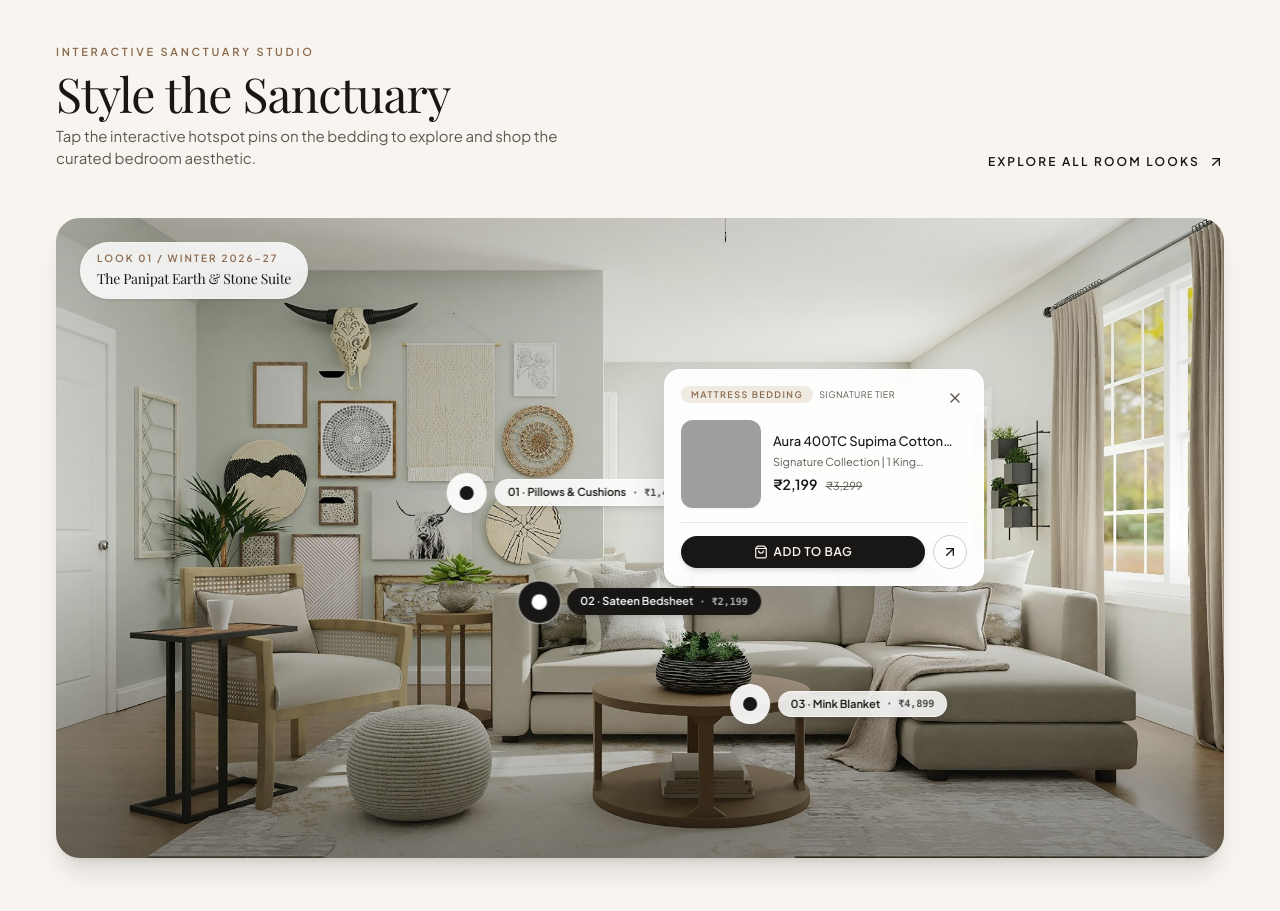
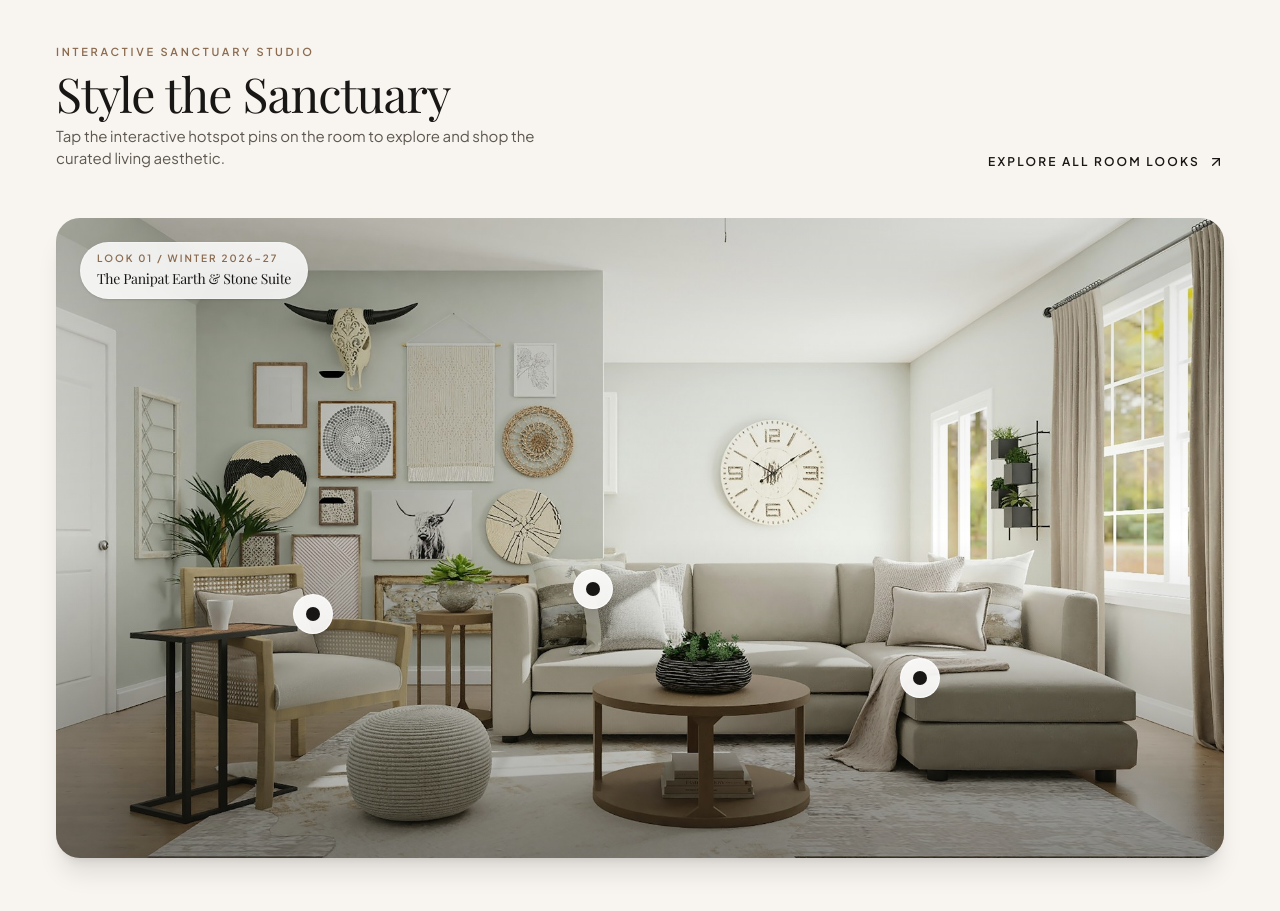
Before and after one commit to viscos13/avaas, a Next.js app: page / in a window 1280 px wide. Shown: the part 2400-3311 px from the top of the page. Built offline with nearby package versions, Linux system fonts and the light colour scheme; grey boxes are pictures that could not be loaded.

Commit message:
feat: restore original living room scene, remove permanent hotspot text labels, and open card only on user click

```diff
--- a/components/ShopTheRoom.tsx
+++ b/components/ShopTheRoom.tsx
@@ -1,58 +1,67 @@
 "use client";
 
-import React, { useState } from "react";
+import React, { useState, useRef, useEffect } from "react";
 import Image from "next/image";
 import Link from "next/link";
 import { PRODUCTS } from "@/data/products";
 import { useCart } from "@/context/CartContext";
 import { formatINR } from "@/lib/utils";
-import { Plus, X, ShoppingBag, ArrowUpRight, Check } from "lucide-react";
+import { X, ShoppingBag, ArrowUpRight, Check } from "lucide-react";
 import { motion, AnimatePresence } from "framer-motion";
 
 interface HotspotConfig {
   id: string;
   slug: string;
-  label: string;
   part: string;
   top: string;
   left: string;
-  popoverPlacement: "top" | "bottom" | "left" | "right";
+  placement: "bottom-left" | "bottom-right" | "top-left" | "top-right";
 }
 
 const HOTSPOT_CONFIGS: HotspotConfig[] = [
   {
     id: "hotspot-cushions",
     slug: "panipat-hand-tufted-boucle-cushion-cover-pair",
-    label: "01 · Pillows & Cushions",
-    part: "Head of Bed",
-    top: "43%",
-    left: "44%",
-    popoverPlacement: "bottom",
-  },
-  {
-    id: "hotspot-bedsheet",
-    slug: "aura-400tc-supima-cotton-sateen-bedsheet",
-    label: "02 · Sateen Bedsheet",
-    part: "Mattress Bedding",
-    top: "60%",
-    left: "50%",
-    popoverPlacement: "top",
+    part: "Sofa Cushions",
+    top: "58%",
+    left: "46%",
+    placement: "top-right",
   },
   {
     id: "hotspot-blanket",
     slug: "nordic-luxury-ultra-plush-mink-blanket",
-    label: "03 · Mink Blanket",
-    part: "Foot of Bed Throw",
-    top: "76%",
-    left: "67%",
-    popoverPlacement: "top",
+    part: "Chaise Throw",
+    top: "72%",
+    left: "74%",
+    placement: "top-left",
+  },
+  {
+    id: "hotspot-sherpa",
+    slug: "chamonix-reversible-sherpa-fleece",
+    part: "Accent Chair Throw",
+    top: "62%",
+    left: "22%",
+    placement: "top-right",
   },
 ];
 
 export default function ShopTheRoom() {
-  const [activeHotspot, setActiveHotspot] = useState<string | null>("hotspot-bedsheet");
+  // Starts strictly with null - does NOT open automatically on page load
+  const [activeHotspot, setActiveHotspot] = useState<string | null>(null);
   const { addItem } = useCart();
   const [addedId, setAddedId] = useState<string | null>(null);
+  const containerRef = useRef<HTMLDivElement>(null);
+
+  // Close modal when clicking outside the canvas
+  useEffect(() => {
+    function handleClickOutside(event: MouseEvent) {
+      if (containerRef.current && !containerRef.current.contains(event.target as Node)) {
+        setActiveHotspot(null);
+      }
+    }
+    document.addEventListener("mousedown", handleClickOutside);
+    return () => document.removeEventListener("mousedown", handleClickOutside);
+  }, []);
 
   const handleQuickAdd = (slug: string, hotspotId: string, e: React.MouseEvent) => {
     e.preventDefault();
@@ -82,7 +91,7 @@ export default function ShopTheRoom() {
             Style the Sanctuary
           </h2>
           <p className="text-[15px] text-[#5E5850] mt-2 font-normal max-w-lg">
-            Tap the interactive hotspot pins on the bedding to explore and shop the curated bedroom aesthetic.
+            Tap the interactive hotspot pins on the room to explore and shop the curated living aesthetic.
           </p>
         </div>
 
@@ -96,13 +105,17 @@ export default function ShopTheRoom() {
       </div>
 
       {/* Hero Room Canvas with Hotspots */}
-      <div className="relative w-full h-[560px] lg:h-[640px] rounded-3xl overflow-hidden bg-[#EFEAE2] shadow-xl group select-none">
-        {/* Local Verified Room Image for 0ms Instant Loading */}
+      <div
+        ref={containerRef}
+        className="relative w-full h-[560px] lg:h-[640px] rounded-3xl overflow-hidden bg-[#EFEAE2] shadow-xl group select-none"
+      >
+        {/* Curated Sanctuary Living Room Photo */}
         <Image
-          src="/images/hero-1.jpg"
-          alt="Curated AAVAAS bedroom sanctuary room look"
+          src="/images/style-the-sanctuary.jpg"
+          alt="Curated AAVAAS Earth & Stone Suite room look"
           fill
           priority
+          sizes="(max-width: 1440px) 100vw, 1440px"
           className="object-cover object-center"
         />
 
@@ -121,7 +134,7 @@ export default function ShopTheRoom() {
           </div>
         </div>
 
-        {/* Interactive Hotspot Dots */}
+        {/* Interactive Hotspot Dots - Clean without labels */}
         {HOTSPOT_CONFIGS.map((spot) => {
           const realProduct = PRODUCTS.find((p) => p.slug === spot.slug);
           if (!realProduct) return null;
@@ -129,58 +142,57 @@ export default function ShopTheRoom() {
           const isActive = activeHotspot === spot.id;
           const isAdded = addedId === spot.id;
 
+          // Responsive placement alignment so card stays on screen
+          const cardPlacementClasses =
+            spot.placement === "top-left"
+              ? "bottom-12 right-0 sm:-right-4"
+              : spot.placement === "top-right"
+              ? "bottom-12 left-0 sm:-left-4"
+              : spot.placement === "bottom-left"
+              ? "top-12 right-0 sm:-right-4"
+              : "top-12 left-0 sm:-left-4";
+
           return (
             <div
               key={spot.id}
               className="absolute z-20"
               style={{ top: spot.top, left: spot.left }}
             >
-              {/* Pulsing Hotspot Button with Visible Label Pill */}
-              <div className="relative -translate-x-1/2 -translate-y-1/2 flex items-center gap-2">
+              {/* Only the circular pulsing dot (NO persistent text label) */}
+              <div className="relative -translate-x-1/2 -translate-y-1/2">
                 <button
                   onClick={() => setActiveHotspot(isActive ? null : spot.id)}
-                  className="relative group focus:outline-none"
-                  aria-label={`View ${realProduct.name}`}
+                  className="relative group focus:outline-none cursor-pointer block"
+                  aria-label={`Explore product at ${spot.part}`}
                 >
                   {/* Ping ripple effect */}
                   <span className="absolute inset-0 rounded-full bg-white/70 animate-ping opacity-75" />
                   {/* Outer Glass Ring */}
                   <span
-                    className={`relative flex items-center justify-center w-10 h-10 rounded-full backdrop-blur-md shadow-xl border border-white/70 transition-transform duration-300 ${
-                      isActive ? "bg-[#191715] scale-110" : "bg-white/90 hover:scale-115"
+                    className={`relative flex items-center justify-center w-10 h-10 rounded-full backdrop-blur-md shadow-xl border border-white/80 transition-all duration-300 ${
+                      isActive
+                        ? "bg-[#191715] scale-110"
+                        : "bg-white/90 hover:scale-115 hover:bg-white"
                     }`}
                   >
                     <span
                       className={`w-3.5 h-3.5 rounded-full transition-colors ${
-                        isActive ? "bg-white" : "bg-[#191715]"
+                        isActive ? "bg-white" : "bg-[#191715] group-hover:bg-[#8C6B4F]"
                       }`}
                     />
                   </span>
                 </button>
-
-                {/* Permanent Micro Pill on Canvas */}
-                <button
-                  onClick={() => setActiveHotspot(isActive ? null : spot.id)}
-                  className={`hidden sm:flex items-center gap-1.5 px-3 py-1 rounded-full text-[11px] font-semibold backdrop-blur-md border shadow-md transition-all whitespace-nowrap ${
-                    isActive
-                      ? "bg-[#191715] text-white border-[#191715]"
-                      : "bg-white/85 text-[#191715] border-white/60 hover:bg-white"
-                  }`}
-                >
-                  <span>{spot.label}</span>
-                  <span className="font-mono text-[10px] opacity-75">· {formatINR(realProduct.price)}</span>
-                </button>
               </div>
 
-              {/* Floating Frosted Card Modal */}
+              {/* Floating Frosted Product Card Modal - Appears ONLY when clicked */}
               <AnimatePresence>
                 {isActive && (
                   <motion.div
-                    initial={{ opacity: 0, scale: 0.9, y: 10 }}
+                    initial={{ opacity: 0, scale: 0.92, y: 8 }}
                     animate={{ opacity: 1, scale: 1, y: 0 }}
-                    exit={{ opacity: 0, scale: 0.9, y: 8 }}
+                    exit={{ opacity: 0, scale: 0.92, y: 8 }}
                     transition={{ duration: 0.22, ease: [0.22, 1, 0.36, 1] }}
-                    className="absolute -top-4 left-6 -translate-y-full w-80 bg-white/95 backdrop-blur-xl rounded-2xl p-4 shadow-2xl border border-white/70 text-left z-30"
+                    className={`absolute ${cardPlacementClasses} w-72 sm:w-80 bg-white/95 backdrop-blur-xl rounded-2xl p-4 shadow-2xl border border-white/70 text-left z-30`}
                   >
                     <div className="flex items-start justify-between gap-2 mb-2.5">
                       <div className="flex items-center gap-1.5">
@@ -193,7 +205,7 @@ export default function ShopTheRoom() {
                       </div>
                       <button
                         onClick={() => setActiveHotspot(null)}
-                        className="text-[#5E5850] hover:text-[#191715] p-1 transition rounded-full"
+                        className="text-[#5E5850] hover:text-[#191715] p-1 transition rounded-full cursor-pointer"
                         aria-label="Close"
                       >
                         <X className="w-4 h-4" />
@@ -201,7 +213,7 @@ export default function ShopTheRoom() {
                     </div>
 
                     <div className="flex gap-3 items-center">
-                      <div className="relative w-20 h-22 rounded-xl overflow-hidden bg-[#EFEAE2] shrink-0 shadow-xs">
+                      <div className="relative w-18 h-20 rounded-xl overflow-hidden bg-[#EFEAE2] shrink-0 shadow-xs">
                         <Image
                           src={realProduct.images[0]}
                           alt={realProduct.name}
@@ -232,7 +244,7 @@ export default function ShopTheRoom() {
                     <div className="mt-3.5 pt-3 border-t border-[#191715]/10 flex items-center gap-2">
                       <button
                         onClick={(e) => handleQuickAdd(spot.slug, spot.id, e)}
-                        className={`flex-1 py-2 px-3 text-xs uppercase tracking-wider font-semibold rounded-full transition flex items-center justify-center gap-1.5 shadow-md ${
+                        className={`flex-1 py-2 px-3 text-xs uppercase tracking-wider font-semibold rounded-full transition flex items-center justify-center gap-1.5 shadow-md cursor-pointer ${
                           isAdded
                             ? "bg-emerald-800 text-white"
                             : "bg-[#191715] hover:bg-[#8C6B4F] text-[#F8F5F0]"
@@ -252,10 +264,10 @@ export default function ShopTheRoom() {
                       </button>
                       <Link
                         href={`/products/${realProduct.slug}`}
-                        className="p-2 border border-[#191715]/20 hover:border-[#191715] rounded-full transition text-[#191715]"
+                        className="p-2 border border-[#191715]/20 hover:border-[#191715] rounded-full transition text-[#191715] cursor-pointer"
                         aria-label="View product details"
                       >
-                        <ArrowUpRight className="w-4 h-4" />
+                        <ArrowUpRight className="w-3.5 h-3.5" />
                       </Link>
                     </div>
                   </motion.div>
```
Also changed, not shown: public/images/style-the-sanctuary.jpg (added).
